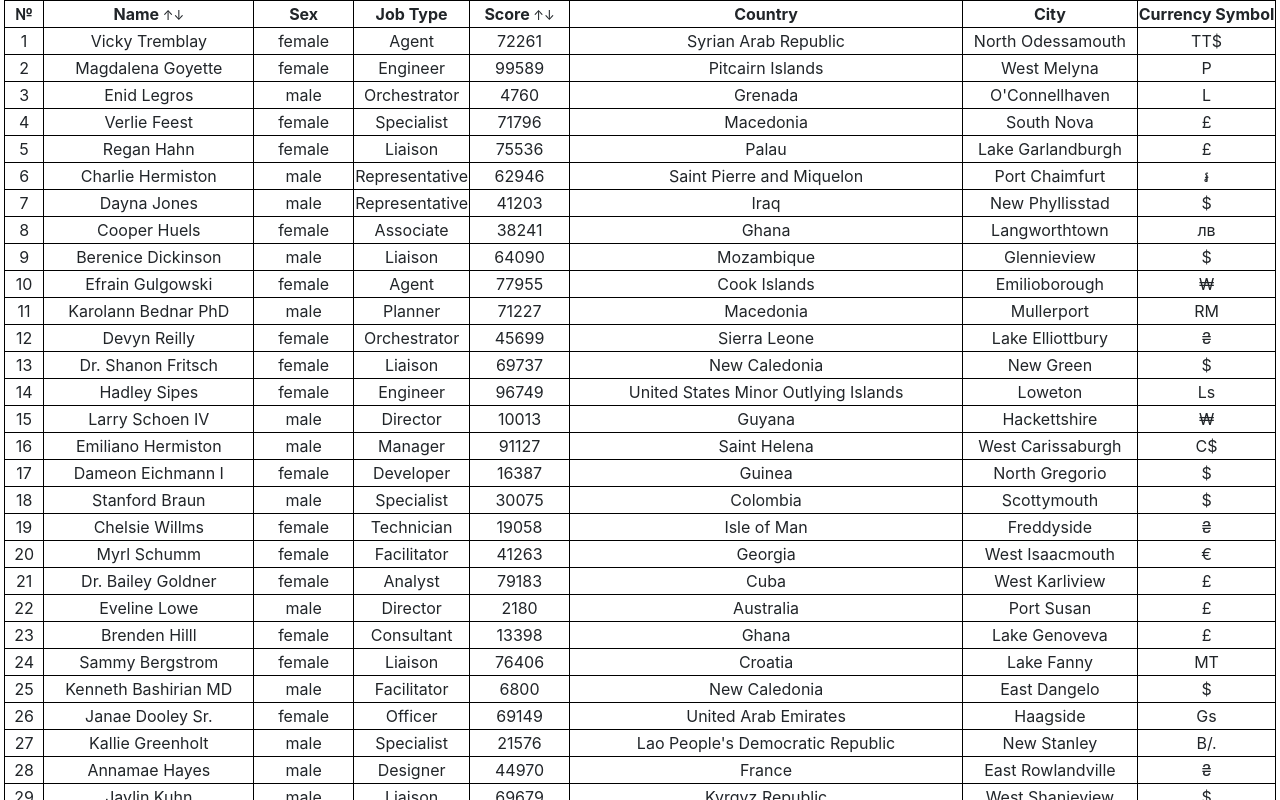
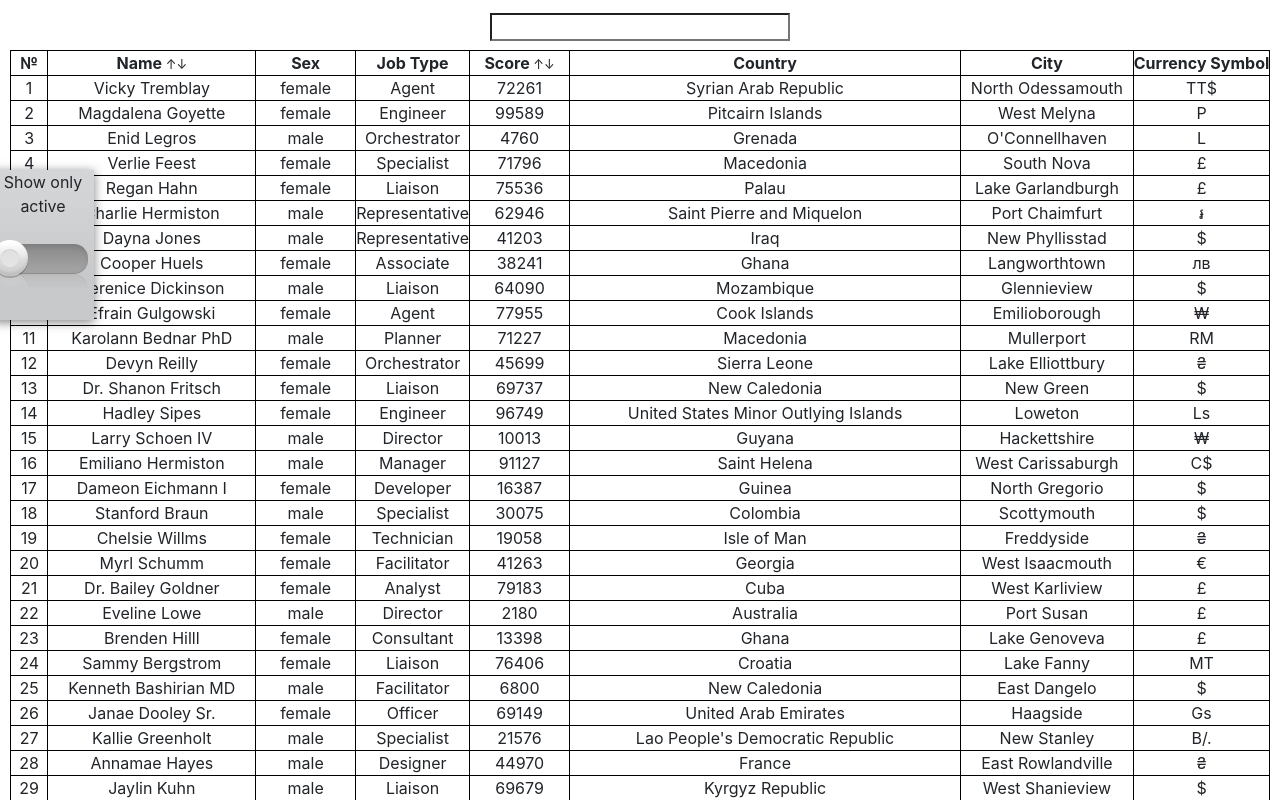
Before and after one commit to MariaRohozhkina/data-grid, a React (Create React App) app in the folder datagrid/: page / in a window 1280 px wide. Shown: the top 800 px of the page. Built offline with nearby package versions, Linux system fonts and the light colour scheme.

Commit message:
feat: add toggle button

```diff
--- a/datagrid/src/App.js
+++ b/datagrid/src/App.js
@@ -5,15 +5,20 @@ import _ from 'lodash';
 import { people } from './components/table/table-body/info';
 
 import Table from './components/table/table-body';
+import SearchString from './components/search-string';
+import ToggleButton from './components/toggle-btn';
 
 class App extends Component {
   constructor(props) {
     super(props);
     this.onSort = this.onSort.bind(this);
+    this.onDataSearch = this.onDataSearch.bind(this);
+    this.showActive = this.showActive.bind(this);
     this.state = {
       sort: 'asc',
       sortField: 'id',
       data: people,
+      checked: 0,
     }
   }
 
@@ -29,9 +34,45 @@ class App extends Component {
     })
   }
 
+  onDataSearch = e => {
+    const value = e.target.value;
+    const cloneData = this.state.data.concat();
+    const orderedData = cloneData.filter(item => {
+      return item['name'].toLowerCase().includes(value.toLowerCase())
+      || item['country'].toLowerCase().includes(value.toLowerCase())
+    })
+
+    this.setState({
+      data: orderedData,
+    })
+  }
+
+  showActive = () => {
+    const cloneData = this.state.data.concat();
+    let orderedData;
+
+    if (this.state.checked === 0) {
+      orderedData = cloneData.filter(item => {
+      return item['activity'].toLowerCase().includes('active')
+      })
+    } else if (this.state.checked === 1) {
+      orderedData = people;
+    }
+
+    const checkedval = this.state.checked === 0 ? 1 : 0;
+
+    this.setState({
+      checked: checkedval,
+      data: orderedData,
+    })
+  }
+
   render() {
   return (
    <Fragment>
+     <ToggleButton showActive={this.showActive}/>
+     <SearchString
+      onDataSearch={this.onDataSearch}/>
      <Table
      onSort={this.onSort}
      data={this.state.data}
--- /dev/null
+++ b/datagrid/src/components/toggle-btn/index.js
@@ -0,0 +1,3 @@
+import ToggleButton from './toggle';
+
+export default ToggleButton;
--- /dev/null
+++ b/datagrid/src/components/toggle-btn/toggle.css
@@ -0,0 +1,199 @@
+*,
+*:after,
+*:before {
+  -webkit-box-sizing: border-box;
+  -moz-box-sizing: border-box;
+  box-sizing: border-box;
+  padding: 0;
+  margin: 0;
+}
+
+/* Styles */
+
+.clear {
+	clear: both;
+}
+.toggle {
+	width: 102px;
+	height: 150px;
+	display: block;
+	position: absolute;
+	top: 40%;
+	left: 15%;
+	margin: -150px 0 0 -200px;
+	background: #d4d5d6;
+	background: -webkit-linear-gradient(top, #d4d5d6 0%, #d2d3d4 22%, #c8c9ca 68%, #c8c9ca 100%);
+	background: -moz-linear-gradient(top, #d4d5d6 0%, #d2d3d4 22%, #c8c9ca 68%, #c8c9ca 100%);
+	background: -o-linear-gradient(top, #d4d5d6 0%, #d2d3d4 22%, #c8c9ca 68%, #c8c9ca 100%);
+	background: -ms-linear-gradient(top, #d4d5d6 0%, #d2d3d4 22%, #c8c9ca 68%, #c8c9ca 100%);
+	background: linear-gradient(top, #d4d5d6 0%, #d2d3d4 22%, #c8c9ca 68%, #c8c9ca 100%);
+	box-shadow: 0 2px 10px 0 rgba(0, 0, 0, 0.5);
+	text-align: center;
+	overflow: hidden;
+}
+
+label {
+	width: 90px;
+	height: 30px;
+	display: inline-block;
+	margin-top: 10px;
+	position: relative;
+	border-radius: 14px;
+	-webkit-background-clip: padding-box;
+	-moz-background-clip: padding-box;
+	background-clip: padding-box;
+	background: rgb(138,138,138);
+	background: -webkit-linear-gradient(top, rgba(138,138,138,1) 0%, rgba(140,140,140,1) 14%, rgba(159,159,159,1) 72%, rgba(164,164,164,1) 100%);
+	background: -moz-linear-gradient(top, rgba(138,138,138,1) 0%, rgba(140,140,140,1) 14%, rgba(159,159,159,1) 72%, rgba(164,164,164,1) 100%);
+	background: -o-linear-gradient(top, rgba(138,138,138,1) 0%, rgba(140,140,140,1) 14%, rgba(159,159,159,1) 72%, rgba(164,164,164,1) 100%);
+	background: -ms-linear-gradient(top, rgba(138,138,138,1) 0%, rgba(140,140,140,1) 14%, rgba(159,159,159,1) 72%, rgba(164,164,164,1) 100%);
+	background: linear-gradient(top, rgba(138,138,138,1) 0%, rgba(140,140,140,1) 14%, rgba(159,159,159,1) 72%, rgba(164,164,164,1) 100%);
+	box-shadow: inset 0 2px 5px 0 rgba(0, 0, 0, 0.1), inset 0 -1px 0 0 rgba(0, 0, 0, 0.1);
+	line-height: 15px;
+	font-style: normal;
+	color: #fff;
+	text-shadow: 0 1px 1px rgba(0,0,0,0.1);
+	font-weight: bold;
+	-webkit-box-reflect: below 0px
+		-webkit-gradient(linear, left top, left bottom,
+		color-stop(0.5, transparent),
+		to(rgba(255, 255, 255, 0.3)));
+	-moz-transition: all 1s ease-in;
+	-webkit-transition: all 1s ease-in;
+	-o-transition: all 1s ease-in;
+	transition: all 1s ease-in;
+	cursor: pointer;
+}
+
+label.attention:hover {
+	background: rgb(238,159,7);
+	background: -moz-linear-gradient(top,  rgba(238,159,7,1) 0%, rgba(240,171,8,1) 45%, rgba(243,182,15,1) 100%);
+	background: -webkit-gradient(linear, left top, left bottom, color-stop(0%,rgba(238,159,7,1)), color-stop(45%,rgba(240,171,8,1)), color-stop(100%,rgba(243,182,15,1)));
+	background: -webkit-linear-gradient(top,  rgba(238,159,7,1) 0%,rgba(240,171,8,1) 45%,rgba(243,182,15,1) 100%);
+	background: -o-linear-gradient(top,  rgba(238,159,7,1) 0%,rgba(240,171,8,1) 45%,rgba(243,182,15,1) 100%);
+	background: -ms-linear-gradient(top,  rgba(238,159,7,1) 0%,rgba(240,171,8,1) 45%,rgba(243,182,15,1) 100%);
+	background: linear-gradient(to bottom,  rgba(238,159,7,1) 0%,rgba(240,171,8,1) 45%,rgba(243,182,15,1) 100%);
+	filter: progid:DXImageTransform.Microsoft.gradient( startColorstr='#ee9f07', endColorstr='#f3b60f',GradientType=0 );
+}
+label.attention:hover:before {
+	content: "☢"; /* &#9762; */
+	font-size: 22px
+}
+input[type=checkbox]:checked ~ label.attention:hover:before  {
+	content: "on";
+	font-size: 14px
+}
+
+
+label i {
+	position: absolute;
+	top: -4px;
+	right:60px;
+	width: 36px;
+	height: 36px;
+	display: block;
+	border-radius: 36px;
+	background: rgb(255,255,255);
+	background: -webkit-linear-gradient(top, rgba(255,255,255,1) 0%, rgba(252,252,252,1) 11%, rgba(228,228,228,1) 50%, rgba(221,221,221,1) 53%, rgba(205,205,205,1) 97%, rgba(191,191,191,1) 100%);
+	background: -moz-linear-gradient(top, rgba(255,255,255,1) 0%, rgba(252,252,252,1) 11%, rgba(228,228,228,1) 50%, rgba(221,221,221,1) 53%, rgba(205,205,205,1) 97%, rgba(191,191,191,1) 100%);
+	background: -o-linear-gradient(top, rgba(255,255,255,1) 0%, rgba(252,252,252,1) 11%, rgba(228,228,228,1) 50%, rgba(221,221,221,1) 53%, rgba(205,205,205,1) 97%, rgba(191,191,191,1) 100%);
+	background: -ms-linear-gradient(top, rgba(255,255,255,1) 0%, rgba(252,252,252,1) 11%, rgba(228,228,228,1) 50%, rgba(221,221,221,1) 53%, rgba(205,205,205,1) 97%, rgba(191,191,191,1) 100%);
+	background: linear-gradient(top, rgba(255,255,255,1) 0%, rgba(252,252,252,1) 11%, rgba(228,228,228,1) 50%, rgba(221,221,221,1) 53%, rgba(205,205,205,1) 97%, rgba(191,191,191,1) 100%);
+	box-shadow: inset 0 -3px 3px 0 rgba(0, 0, 0, 0.1), inset 0 -1px 1px 0 rgba(255, 255, 255, 0.4), 0 2px 0 0 rgba(0, 0, 0, 0.2);
+	-webkit-transition: all 200ms ease;
+	-moz-transition: all 200ms ease;
+	-o-transition: all 200ms ease;
+	-ms-transition: all 200ms ease;
+	transition: all 200ms ease;
+}
+
+label i:before {
+	content: "";
+	display: block;
+	position: absolute;
+	top: 50%;
+	left: 50%;
+	width: 18px;
+	height: 18px;
+	margin: -9px 0 0 -9px;
+	border-radius: 18px;
+	background: rgb(239,239,239);
+	background: -webkit-linear-gradient(top, rgba(239,239,239,1) 0%, rgba(225,225,225,1) 6%, rgba(225,225,225,1) 24%, rgba(229,229,229,1) 94%, rgba(242,242,242,1) 100%);
+	background: -moz-linear-gradient(top, rgba(239,239,239,1) 0%, rgba(225,225,225,1) 6%, rgba(225,225,225,1) 24%, rgba(229,229,229,1) 94%, rgba(242,242,242,1) 100%);
+	background: -o-linear-gradient(top, rgba(239,239,239,1) 0%, rgba(225,225,225,1) 6%, rgba(225,225,225,1) 24%, rgba(229,229,229,1) 94%, rgba(242,242,242,1) 100%);
+	background: -ms-linear-gradient(top, rgba(239,239,239,1) 0%, rgba(225,225,225,1) 6%, rgba(225,225,225,1) 24%, rgba(229,229,229,1) 94%, rgba(242,242,242,1) 100%);
+	background: linear-gradient(top, rgba(239,239,239,1) 0%, rgba(225,225,225,1) 6%, rgba(225,225,225,1) 24%, rgba(229,229,229,1) 94%, rgba(242,242,242,1) 100%);
+	box-shadow: inset 0 1px 0 0 rgba(0, 0, 0, 0.1);
+}
+label:hover i {
+	box-shadow: inset 0 -3px 3px 0 rgba(0, 0, 0, 0.1), inset 0 -1px 1px 0 rgba(255, 255, 255, 0.4), 0 2px 0 0 rgba(0, 0, 0, 0.3);
+}
+label:active i:before {
+	box-shadow: inset 0 1px 0 0 rgba(0, 0, 0, 0.3);
+}
+
+label:before {
+	margin-left: 30px;
+	text-transform: uppercase;
+	-webkit-transition: all 200ms ease;
+	-moz-transition: all 200ms ease;
+	-o-transition: all 200ms ease;
+	-ms-transition: all 200ms ease;
+	transition: all 200ms ease;
+}
+
+label:after {
+	content: "Show only active";
+	right: 85px;
+	width: 150px;
+
+	text-transform: uppercase;
+	font-size: 10px;
+	font-weight: bold;
+	color: #999;
+	text-shadow: 0 1px 1px rgba(255,255,255,0.5), 0 -1px 1px rgba(0,0,0,0.1);
+	position: absolute;
+	top: 0;
+}
+
+#buttonThree[type=checkbox]:checked ~ label:before {
+	content: "on";
+	text-transform: uppercase;
+	margin-right: 30px;
+	margin-left: 0;
+}
+
+#buttonThree[type=checkbox]:checked ~ label:after {
+	content: "only active";
+	right: -130px;
+}
+
+#buttonThree[type=checkbox]:checked ~ label{
+	background: rgb(141,173,51);
+	background: -webkit-radial-gradient(center, ellipse cover, rgba(141,173,51,1) 0%, rgba(146,178,55,1) 24%, rgba(157,187,64,1) 55%, rgba(166,194,78,1) 100%);
+	background: -moz-radial-gradient(center, ellipse cover, rgba(141,173,51,1) 0%, rgba(146,178,55,1) 24%, rgba(157,187,64,1) 55%, rgba(166,194,78,1) 100%);
+	background: -o-radial-gradient(center, ellipse cover, rgba(141,173,51,1) 0%, rgba(146,178,55,1) 24%, rgba(157,187,64,1) 55%, rgba(166,194,78,1) 100%);
+	background: -ms-radial-gradient(center, ellipse cover, rgba(141,173,51,1) 0%, rgba(146,178,55,1) 24%, rgba(157,187,64,1) 55%, rgba(166,194,78,1) 100%);
+	background: radial-gradient(center, ellipse cover, rgba(141,173,51,1) 0%, rgba(146,178,55,1) 24%, rgba(157,187,64,1) 55%, rgba(166,194,78,1) 100%);
+}
+
+#buttonThree[type=checkbox]:checked ~ label i {
+	right: -6px;
+}
+
+/* you can hide leter */
+#buttonThree {
+    visibility: hidden;
+	position: absolute;
+	bottom: 5px;
+	left: 50%;
+	margin-left: 10px;
+	opacity: .1;
+  -webkit-transition: all 0.3s ease-out;
+     -moz-transition: all 0.3s ease-out;
+       -o-transition: all 0.3s ease-out;
+          transition: all 0.3s ease-out;
+}
+#buttonThree:hover {
+	opacity: 1;
+}
--- /dev/null
+++ b/datagrid/src/components/toggle-btn/toggle.js
@@ -0,0 +1,17 @@
+import React from "react";
+
+import "./toggle.css";
+
+const ToggleButton = (props) => {
+    return (
+        <div className="toggle">
+            <p>Show only active</p>
+            <input type="checkbox" id="buttonThree" onChange={props.showActive}/>
+            <label for="buttonThree">
+                <i></i>
+            </label>
+        </div>
+    )
+}
+
+export default ToggleButton;
```
